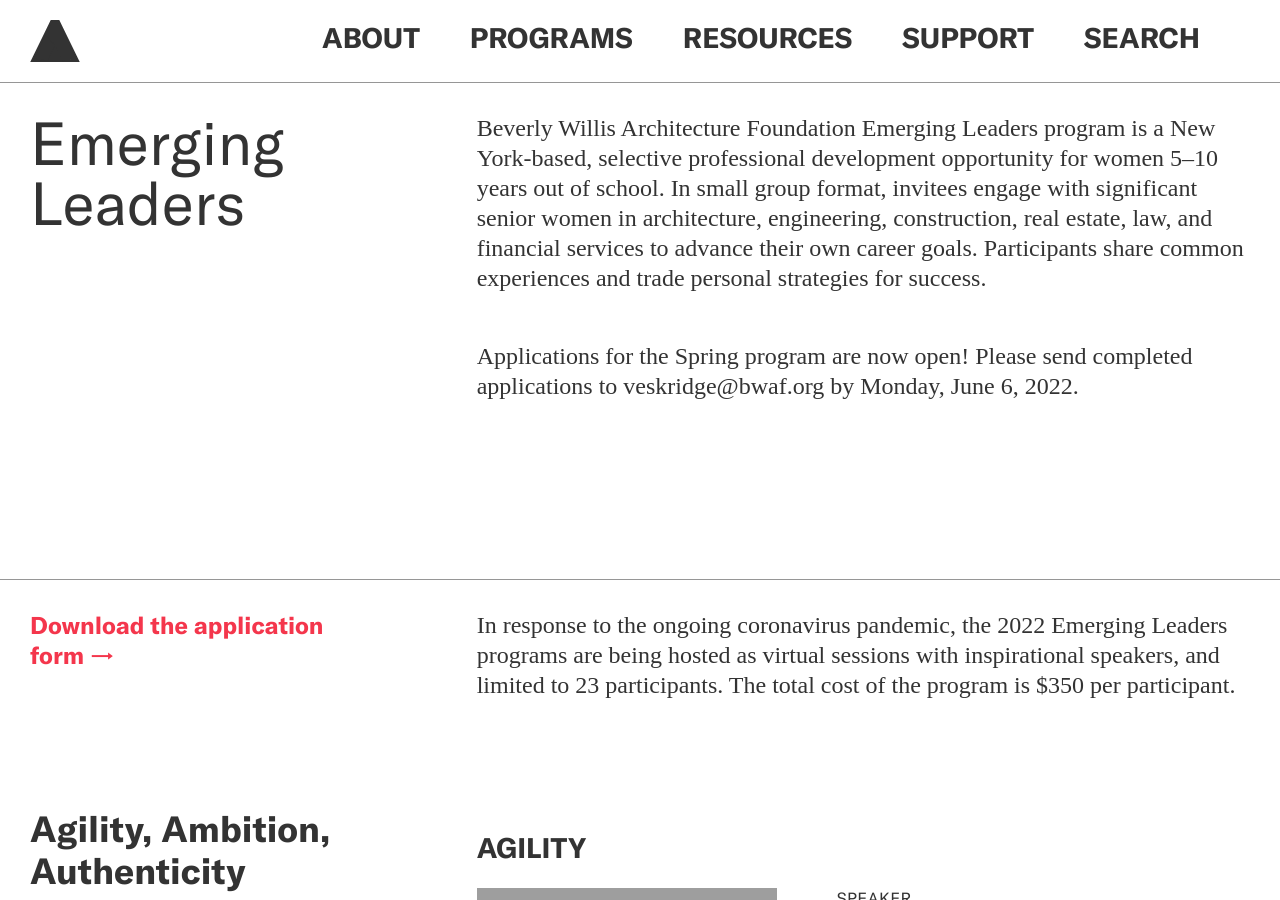
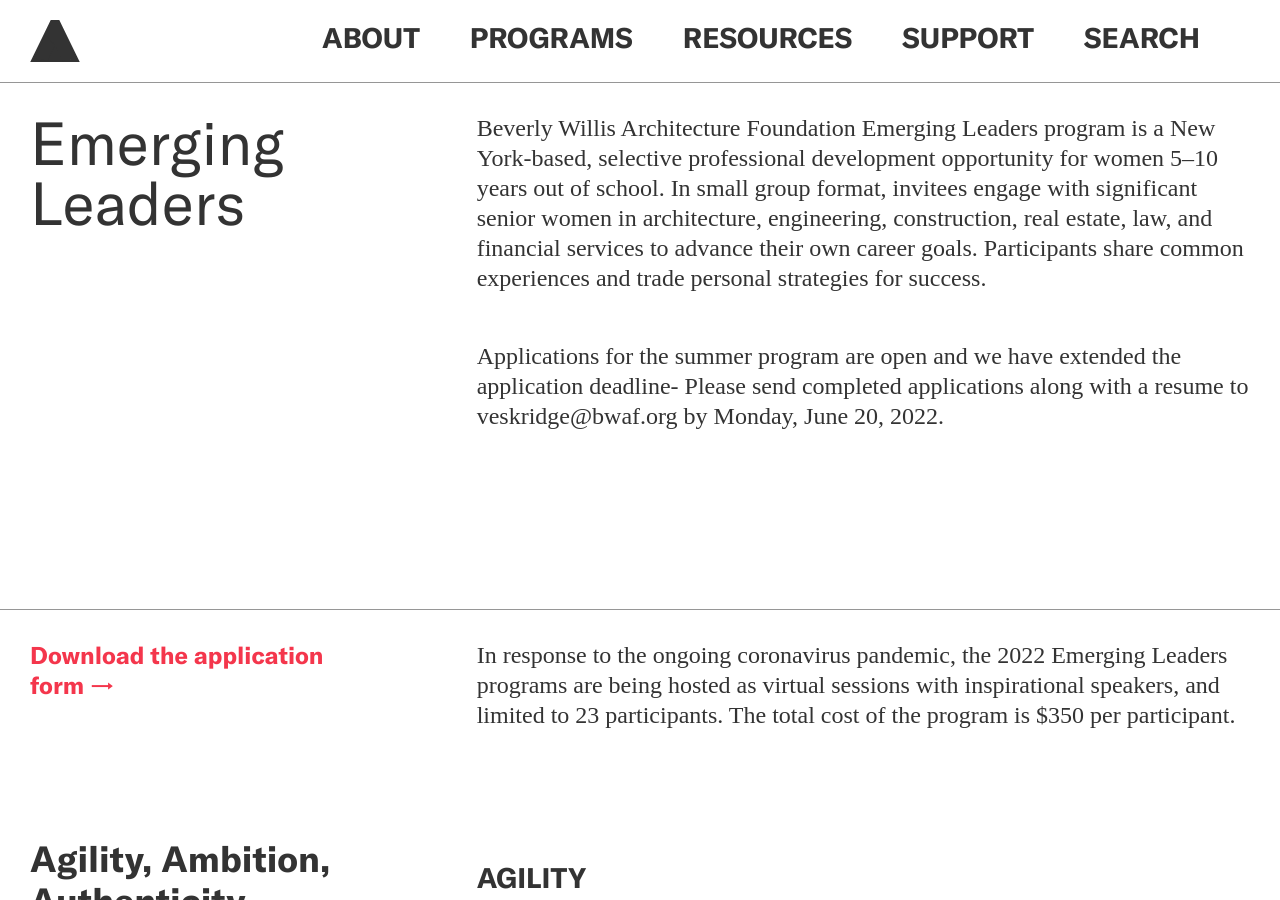
Before and after one commit to jengalas/bwaf-bbw, a Jekyll site: the page built from _emerging-leaders/agility-ambition-authenticity.md, in a window 1280 px wide and 900 px high. Built offline with Jekyll 4.4.1, drawn with Linux system fonts in a browser that asks for light colours; nearby versions of some CDN libraries; some web fonts are replaced; grey boxes are pictures that could not be loaded.

Commit message:
Update from Forestry.io Virginia Eskridge updated _emerging-leaders/agility-ambition-authenticity.md

```diff
--- a/_emerging-leaders/agility-ambition-authenticity.md
+++ b/_emerging-leaders/agility-ambition-authenticity.md
@@ -17,7 +17,7 @@
   text_block: |-
     Beverly Willis Architecture Foundation Emerging Leaders program is a New York-based, selective professional development opportunity for women 5–10 years out of school. In small group format, invitees engage with significant senior women in architecture, engineering, construction, real estate, law, and financial services to advance their own career goals. Participants share common experiences and trade personal strategies for success.
 
-    Applications for the Spring program are now open! Please send completed applications to veskridge@bwaf.org by Monday, June 6, 2022.
+    Applications for the summer program are open and we have extended the application deadline- Please send completed applications along with a resume to veskridge@bwaf.org by Monday, June 20, 2022.
 - template: text-block
   text_block: "In response to the ongoing coronavirus pandemic, the 2022 Emerging
     Leaders programs are being hosted as virtual sessions with inspirational speakers,
```
